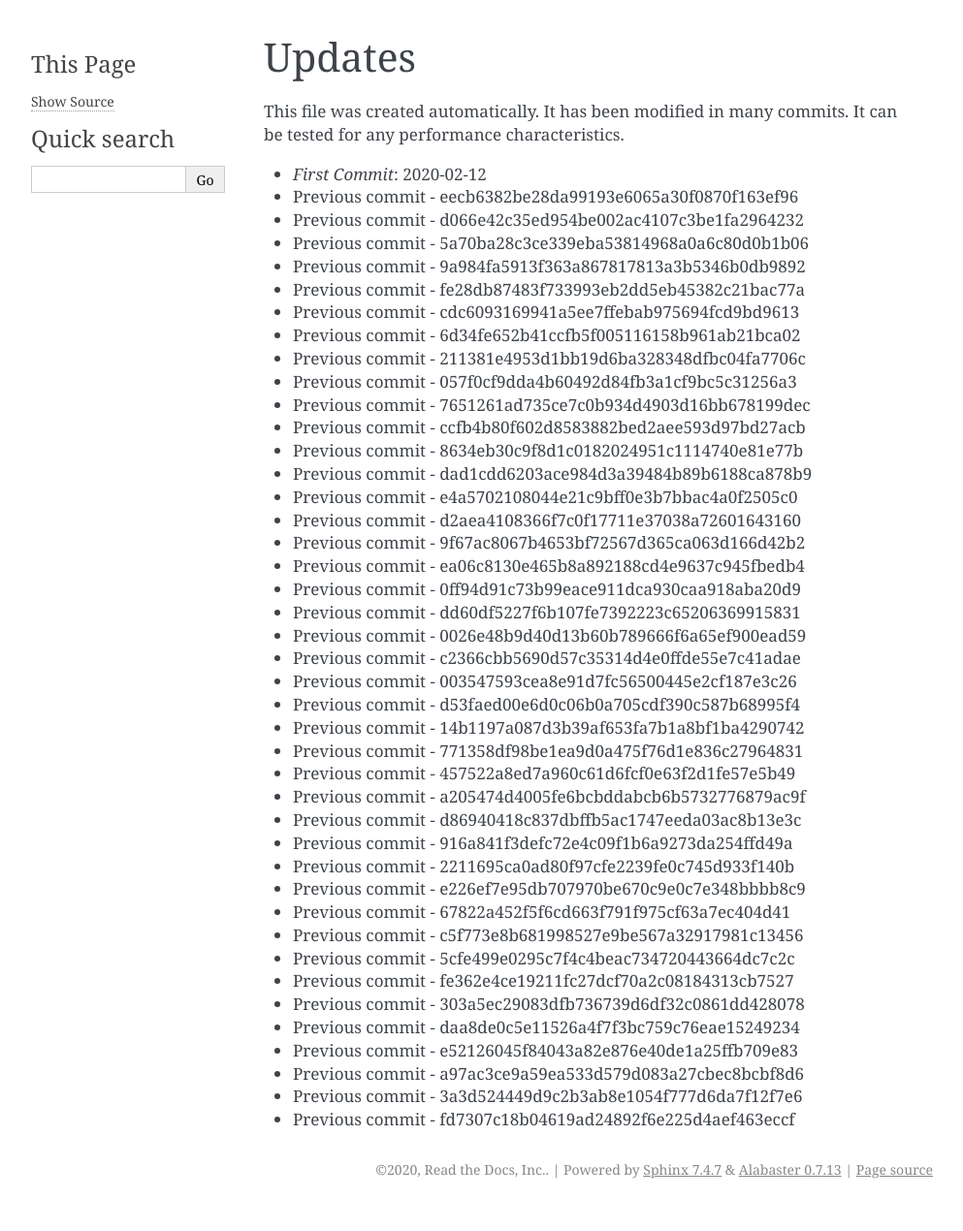
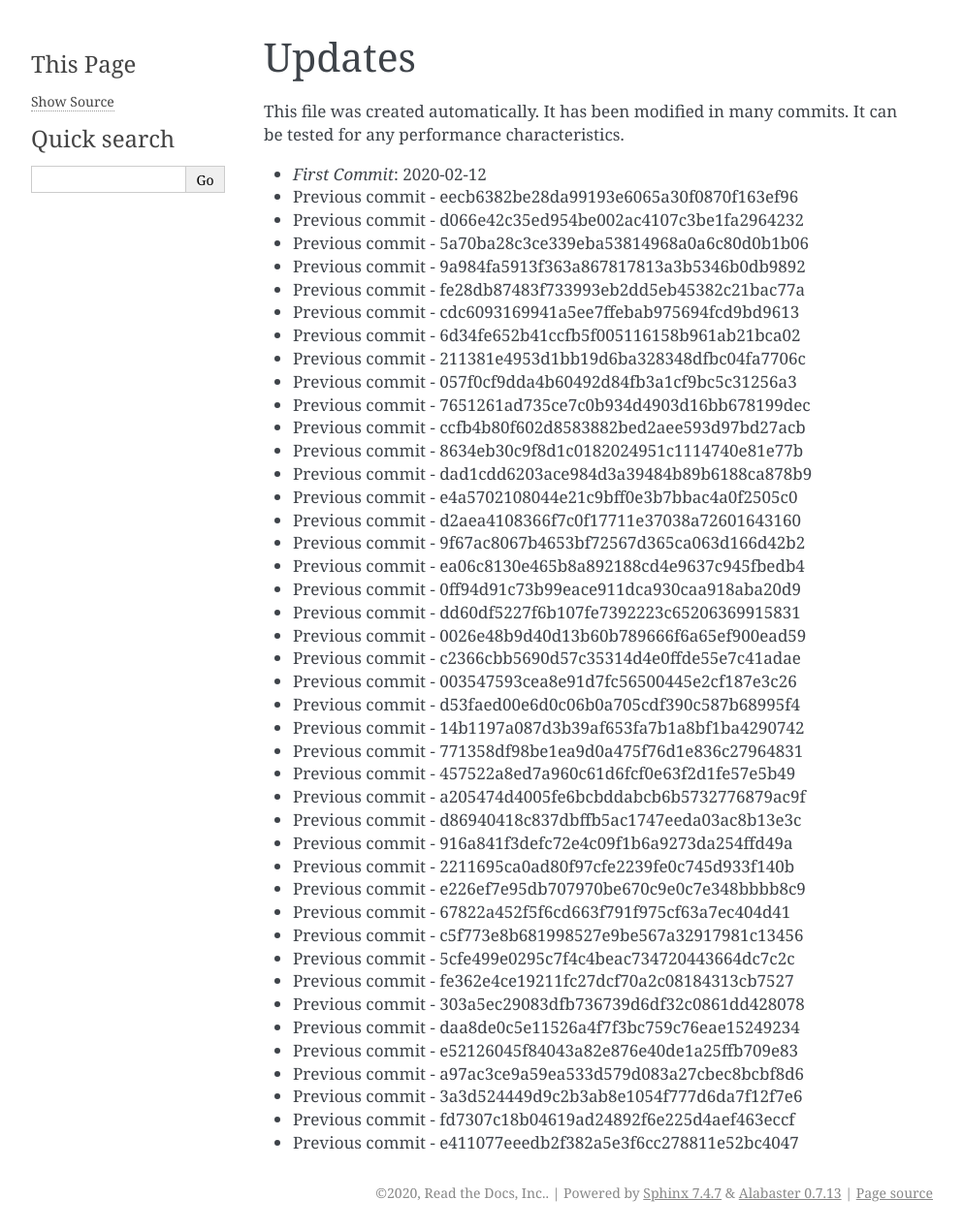
Before and after one commit to readthedocs/rtd-git-stresstest, a Sphinx documentation site: the page built from docs/updates.rst, in a window 1280 px wide. Shown: the whole page at 97% size, without its empty margins (148-1141 px from the left). Built offline with Sphinx 7.4.7, drawn with Linux system fonts in a browser that asks for light colours; before the commit the page ends 1246 px from its top, so only the background shows below that.

Commit message:
Generating commit from previous: e411077eeedb2f382a5e3f6cc278811e52bc4047

```diff
--- a/docs/updates.rst
+++ b/docs/updates.rst
@@ -47,3 +47,4 @@ It can be tested for any performance characteristics.
 * Previous commit - a97ac3ce9a59ea533d579d083a27cbec8bcbf8d6
 * Previous commit - 3a3d524449d9c2b3ab8e1054f777d6da7f12f7e6
 * Previous commit - fd7307c18b04619ad24892f6e225d4aef463eccf
+* Previous commit - e411077eeedb2f382a5e3f6cc278811e52bc4047
```
